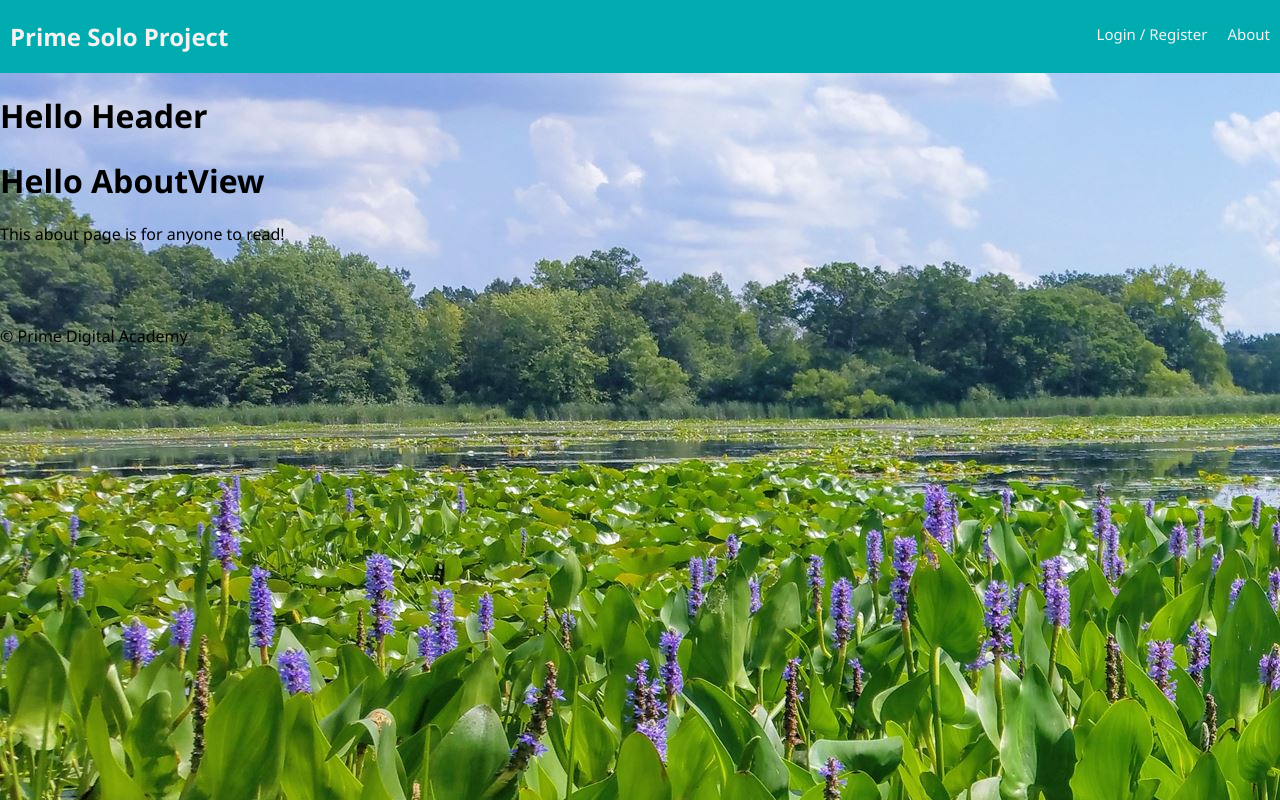
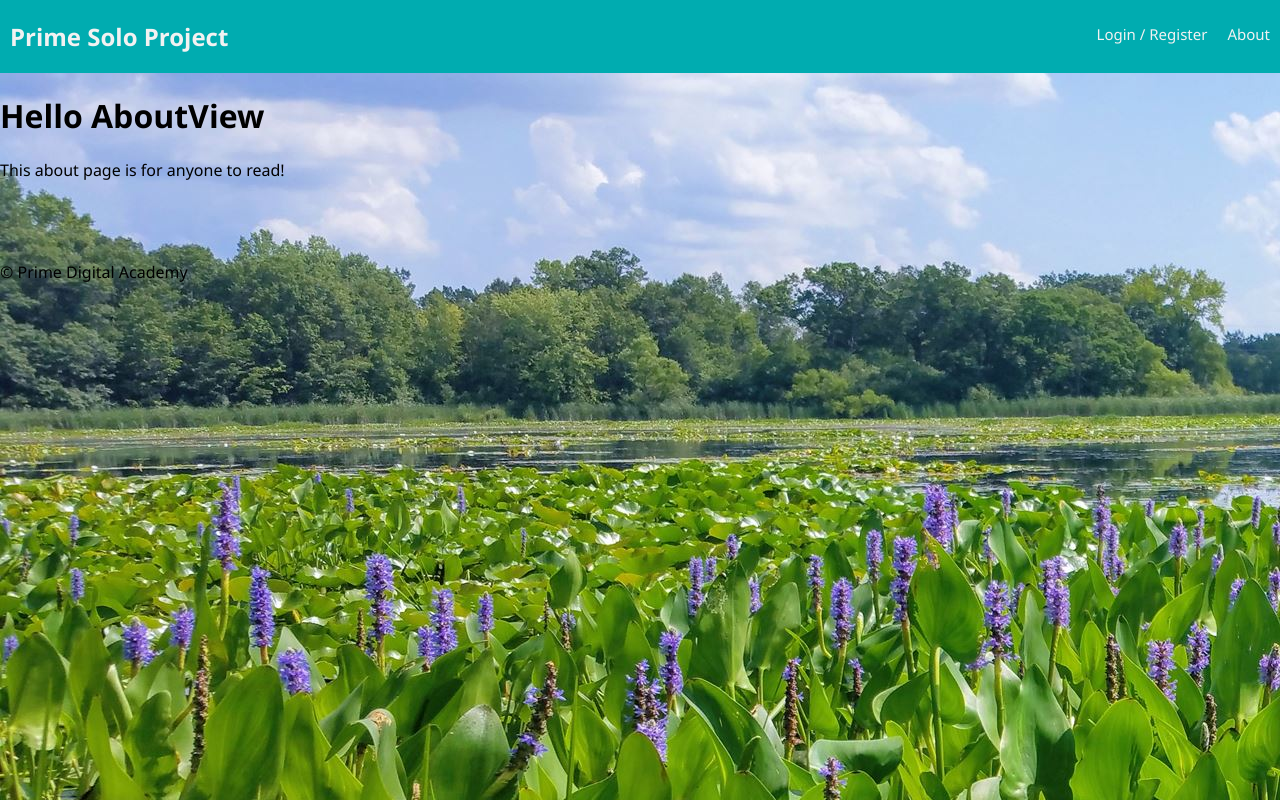
Before and after one commit to linzmeyer/solo-project, a React (Create React App) app: page /#/about in a window 1280 px wide. Built offline with nearby package versions, Linux system fonts and the light colour scheme; no server answers.

Commit message:
Created a Header component

```diff
--- a/src/components/Header/Header.js
+++ b/src/components/Header/Header.js
@@ -1,9 +1,12 @@
 import React, {Component} from 'react';
 
+
+// The header that renders should be propped from the parent that is using this
+// this component.
 class Header extends Component {
   render() {
     return (
-      <h1>Hello Header</h1>
+      <h1>{this.props.header}</h1>
     );
   }
 }
--- a/src/components/HomeView/HomeView.js
+++ b/src/components/HomeView/HomeView.js
@@ -2,6 +2,7 @@ import React, { Component } from 'react';
 import { connect } from 'react-redux';
 // import LogOutButton from '../LogOutButton/LogOutButton';
 import { Link } from 'react-router-dom';
+import Header from '../Header/Header';
 
 
 class HomeView extends Component {
@@ -10,6 +11,7 @@ class HomeView extends Component {
     console.log(this.props);
     return (
       <div>
+        <Header header="HOME" />
         <h1 id="welcome">
           Welcome, { this.props.user.username }!
         </h1>
```
